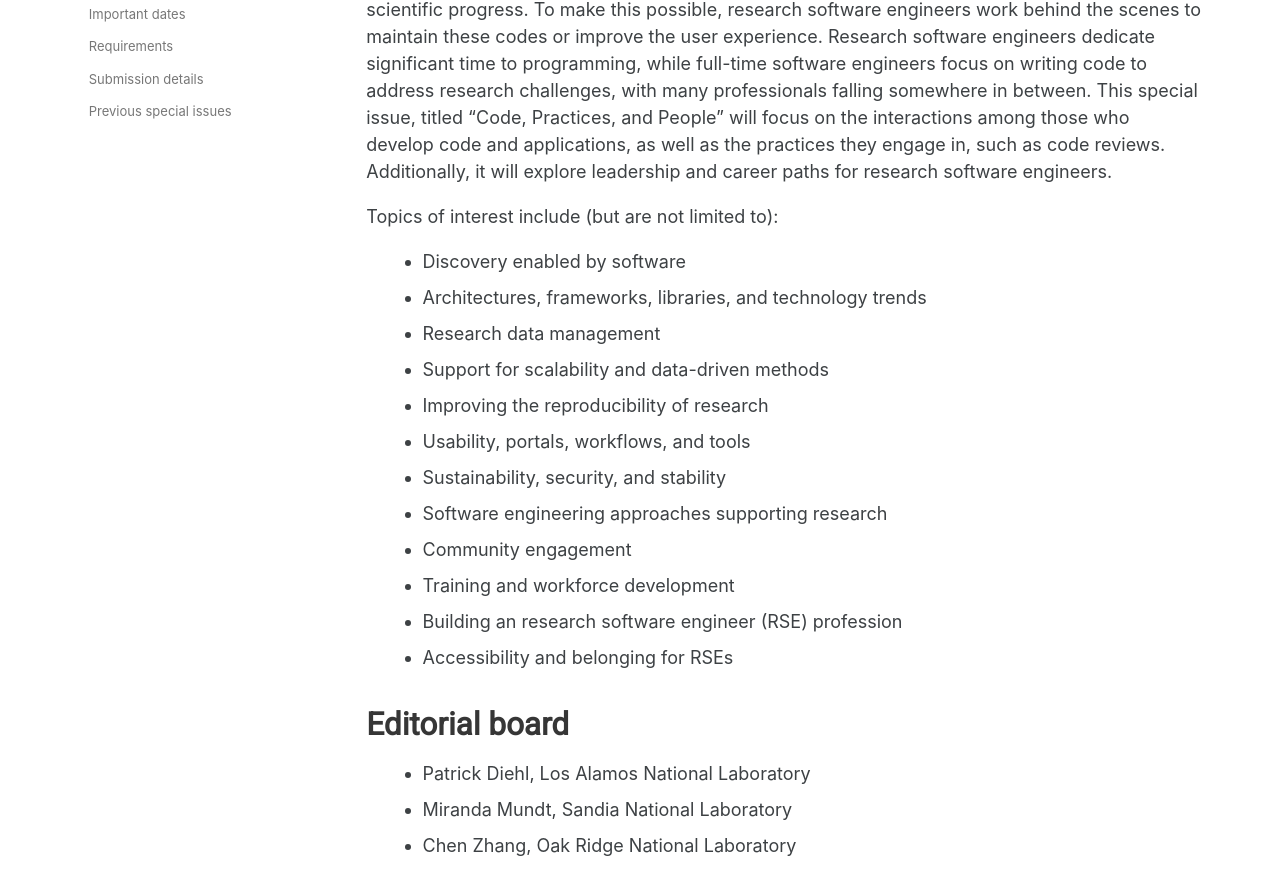
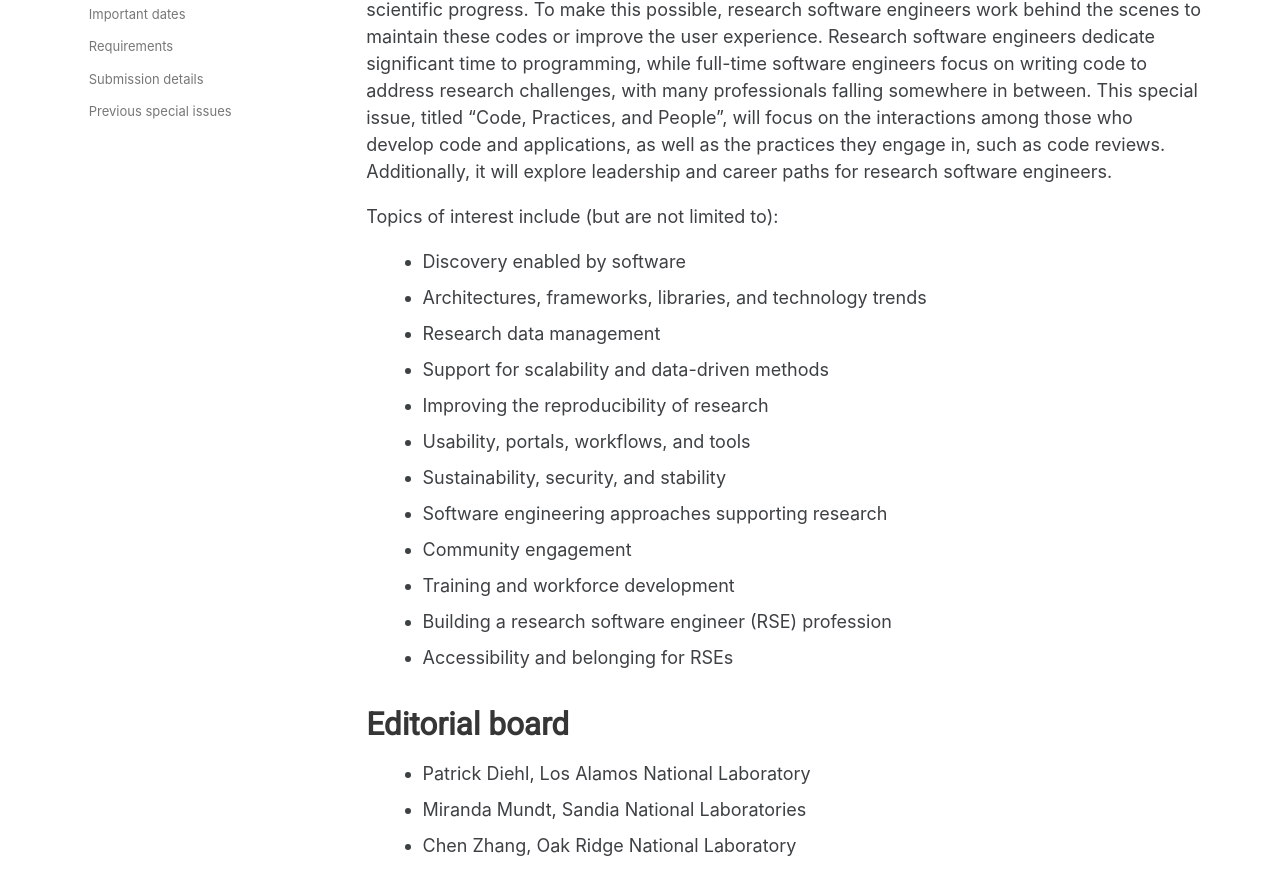
Before and after one commit to USRSE/usrse25, a Jekyll site: the page built from pages/participate/special-issue.md, in a window 1280 px wide and 1400 px high. Shown: the part 275-1171 px from the top of the window. Built offline with Jekyll 4.4.1, drawn with Linux system fonts in a browser that asks for light colours; a style sheet for code colours, icons or effects is not loaded; some of the changed text lies outside the part shown.

Commit message:
Update special-issue.md

```diff
--- a/pages/participate/special-issue.md
+++ b/pages/participate/special-issue.md
@@ -9,7 +9,7 @@
 set_last_modified: true
 ---
 In today's research landscape, software is essential across various disciplines. Many researchers utilize high-performance scientific software to obtain simulation results, conduct data analysis, and visualize their findings. These codes streamline researchers' workflows and enhance scientific progress. To make this possible, research software engineers work behind the scenes to maintain these codes or improve the user experience. Research software engineers dedicate significant time to programming, while full-time software engineers focus on writing code to address research challenges, with many professionals falling somewhere in between.
-This special issue, titled “Code, Practices, and People” will focus on the interactions among those who develop code and applications, as well as the practices they engage in, such as code reviews. Additionally, it will explore leadership and career paths for research software engineers.
+This special issue, titled “Code, Practices, and People”, will focus on the interactions among those who develop code and applications, as well as the practices they engage in, such as code reviews. Additionally, it will explore leadership and career paths for research software engineers.
 
 Topics of interest include (but are not limited to):
 
@@ -23,13 +23,13 @@
 * Software engineering approaches supporting research
 * Community engagement
 * Training and workforce development
-* Building an research software engineer (RSE) profession
+* Building a research software engineer (RSE) profession
 * Accessibility and belonging for RSEs
 
 ## Editorial board
 
 * Patrick Diehl, Los Alamos National Laboratory
-* Miranda Mundt, Sandia National Laboratory
+* Miranda Mundt, Sandia National Laboratories
 * Chen Zhang, Oak Ridge National Laboratory
 
 ## Important dates
```
Also changed, not shown: other parts of pages/participate/special-issue.md (+1 -1 lines).
